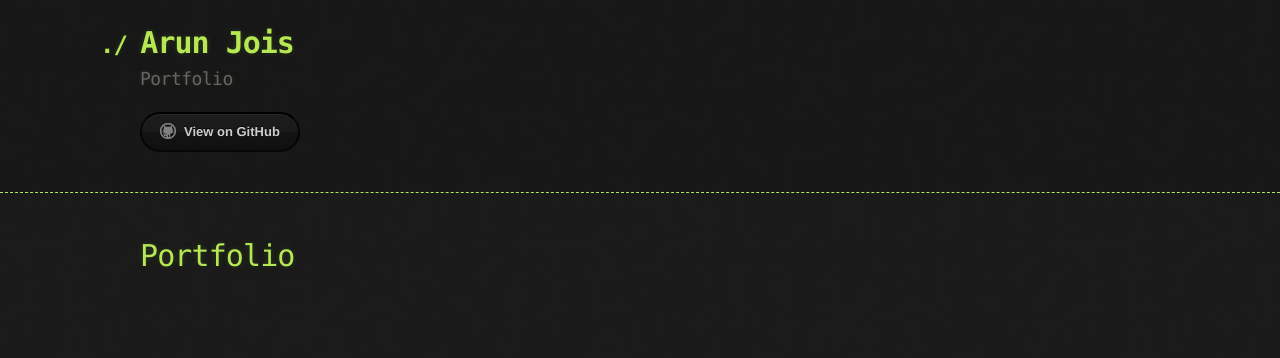
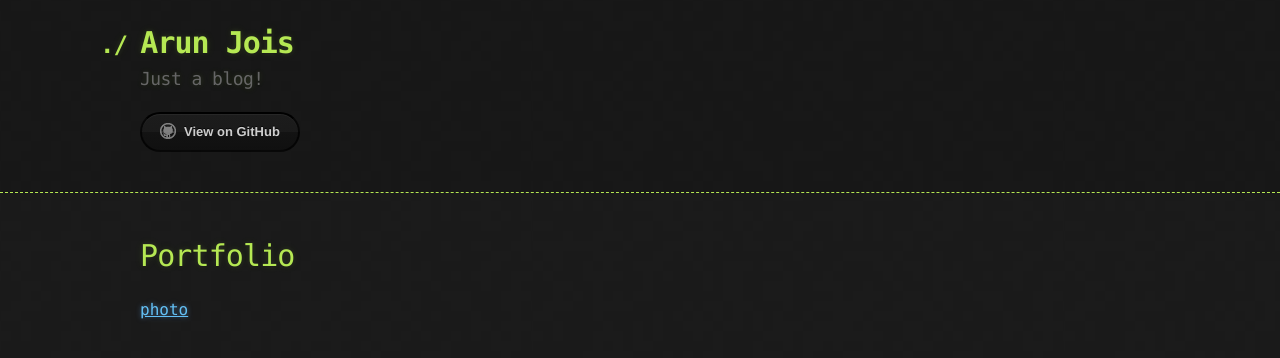
Before and after one commit to arunjois/arunjois.github.io, a Jekyll site: the page built from index.md, in a window 1280 px wide. Shown: the top 358 px of the page. Built offline with Jekyll 4.4.1, drawn with Linux system fonts in a browser that asks for light colours; our own code applies the rules of GitHub Pages for plain Markdown files.

Commit message:
Added photo

```diff
--- a/_config.yml
+++ b/_config.yml
@@ -1,2 +1,2 @@
 title: Arun Jois
-description: Portfolio
+description: Just a blog!
--- a/index.md
+++ b/index.md
@@ -3,3 +3,4 @@
 ---
 
 # Portfolio
+[photo](./assets/images/me.jpg)
```
Also changed, not shown: assets/images/me.jpg (added).
